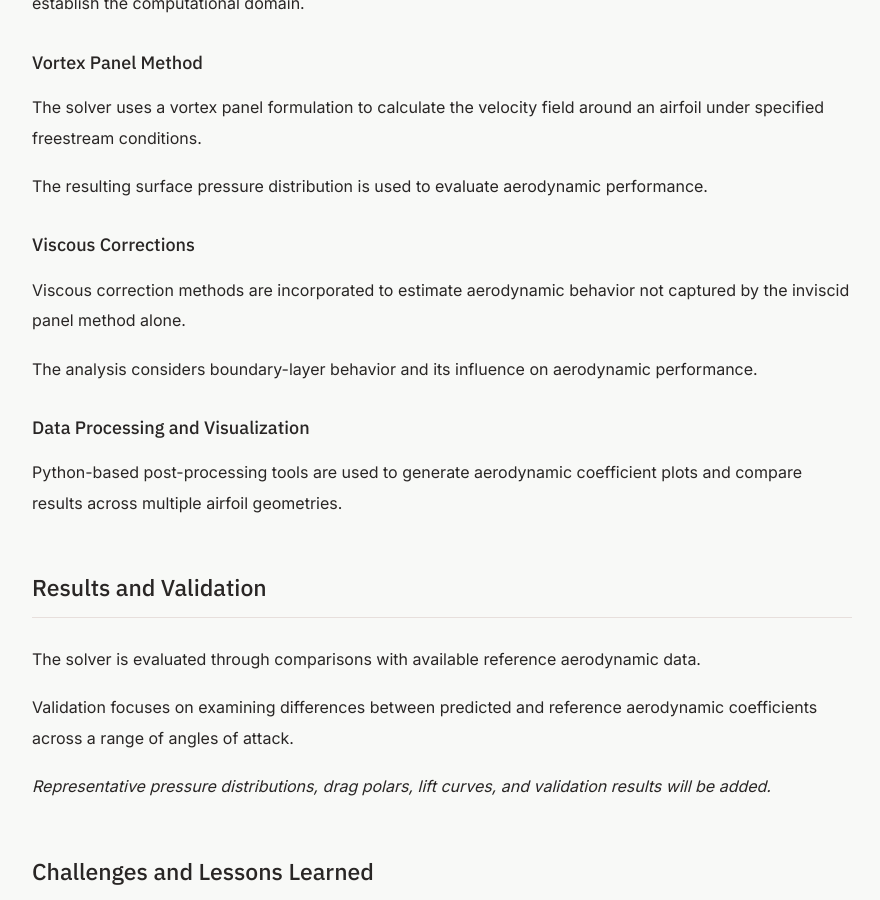
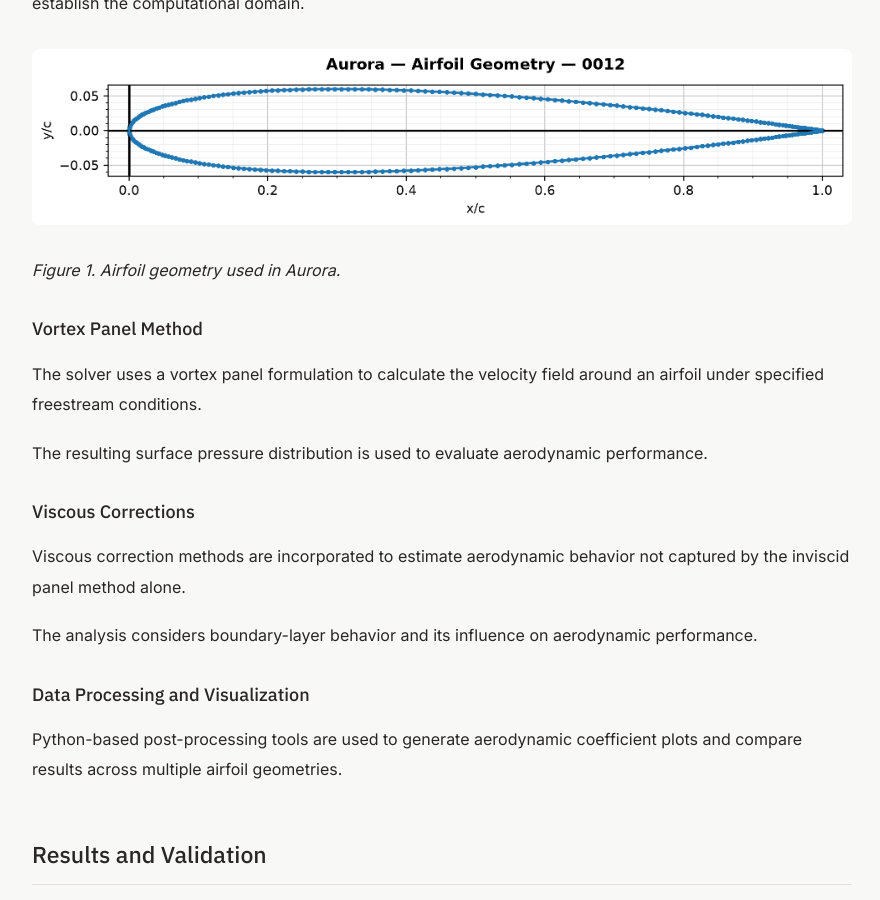
Before and after one commit to kevintieu1/kevintieu1.github.io, a Jekyll site: the page built from _projects/aurora-airfoil-solver.md, in a window 1280 px wide and 900 px high, scrolled down 1558 px. Shown: the whole window, without its empty margins (133-1013 px from the left). Built offline with Jekyll 4.4.1, drawn with Linux system fonts in a browser that asks for light colours.

Commit message:
Update aurora-airfoil-solver.md

```diff
--- a/_projects/aurora-airfoil-solver.md
+++ b/_projects/aurora-airfoil-solver.md
@@ -41,6 +41,10 @@ results against established reference solutions.
 Airfoil geometries are discretized into a series
 of surface panels to approximate the airfoil
 boundary and establish the computational domain.
+
+![Airfoil Geometry]({{ '/assets/projects/aurora-airfoil-solver/01_geometry.png' | relative_url }})
+
+*Figure 1. Airfoil geometry used in Aurora.*
 
 ### Vortex Panel Method
 
```
